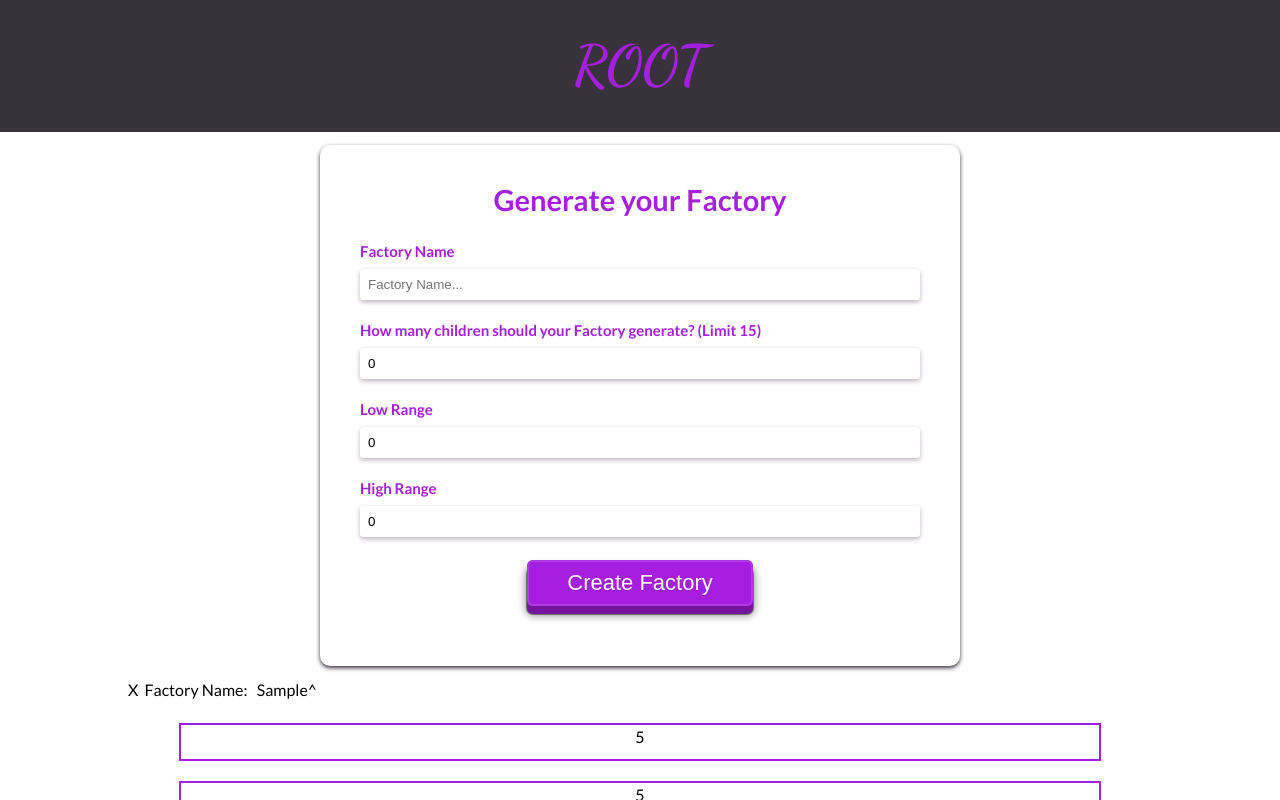
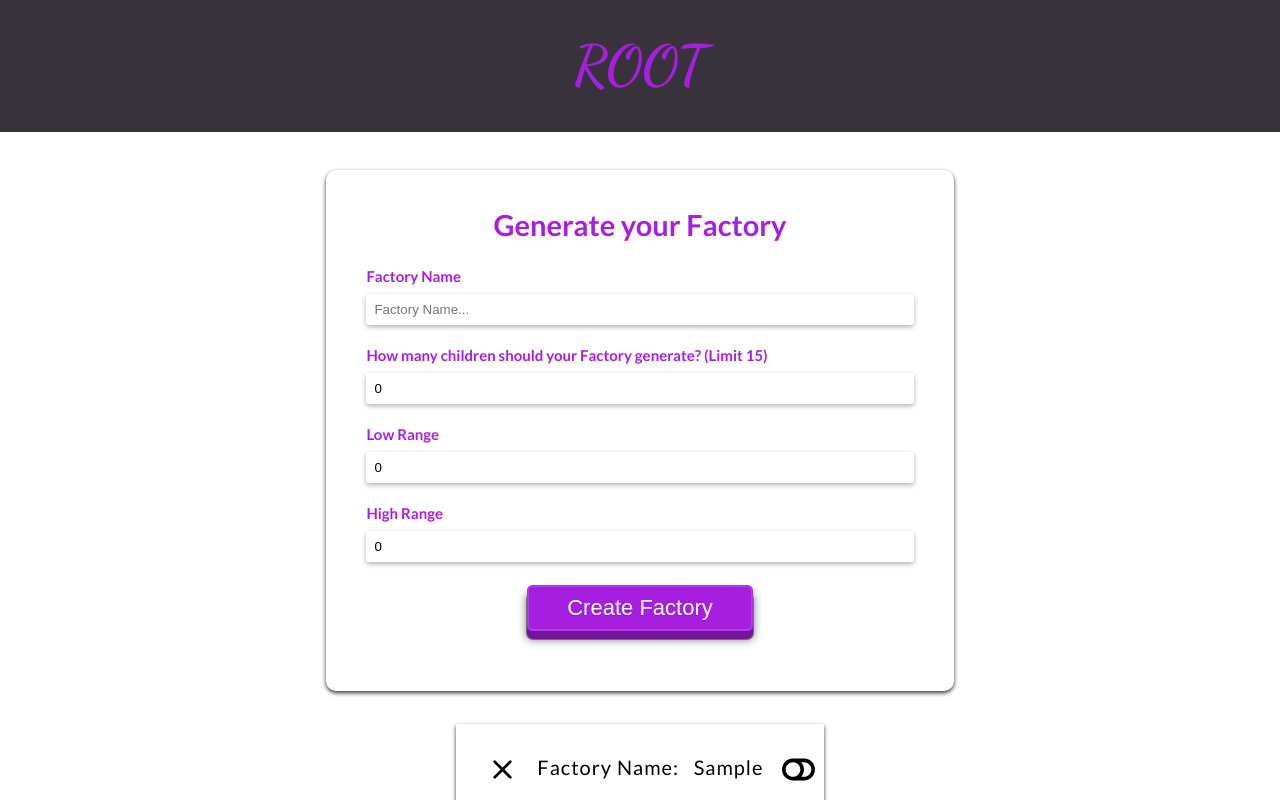
Before and after one commit to bangarangler/full-stack-web-programming-challenge, a React (Create React App) app: page / in a window 1280 px wide. Both pictures are taken after typing "Sample", "5", "5", "5" into the empty fields and a click on the button "Create Factory". Shown: the top 800 px of the page. Built offline with nearby package versions, Linux system fonts and the light colour scheme; no server answers.

Commit message:
Working on some styling

```diff
--- a/src/components/FactoriesDisplay/Factory.js
+++ b/src/components/FactoriesDisplay/Factory.js
@@ -1,5 +1,7 @@
 import React, { useState } from "react";
 import axios from "axios";
+import { FaToggleOff, FaToggleOn } from 'react-icons/fa';
+import { IoMdClose } from 'react-icons/io';
 
 import RenameForm from "../renameForm/renameForm.js";
 
@@ -49,11 +51,14 @@ const Factory = ({ factory, root, setRoot }) => {
   return (
     <div className={styles.Wrapper}>
       <div className={styles.Display}>
+        <div className={styles.factoryNameContainer}>
         <p className={styles.Name}>
-          <span onClick={e => removeFactory(e, factory._id)}>X</span>&nbsp;
-          Factory Name: &nbsp; {factory.factName}
-          <span onClick={() => setShowForm(!showForm)}>^</span>
+    <span onClick={e => removeFactory(e, factory._id)}><IoMdClose className={styles.icons} /></span>&nbsp;
+    Factory Name: &nbsp; {factory.factName} &nbsp;
+    <span onClick={() => setShowForm(!showForm)}>{showForm === false ? <FaToggleOff className={styles.icons}/> : <FaToggleOn className={styles.icons} />}</span>
         </p>
+        </div>
+    </div>
         {showForm && (
           <RenameForm
             factory={factory}
@@ -70,7 +75,6 @@ const Factory = ({ factory, root, setRoot }) => {
             </div>
           );
         })}
-      </div>
     </div>
   );
 };
--- a/src/components/FactoriesDisplay/Factory.module.scss
+++ b/src/components/FactoriesDisplay/Factory.module.scss
@@ -3,23 +3,46 @@
 .Wrapper {
   .Display {
     //@include showMe()
+    .factoryNameContainer{
+      //@include showMe;
+      box-shadow: 0 2px 4px $bgColorDark;
+      margin: 2% auto;
+      padding: 1%;
+      //@include customLayout(flex-start, center, row);
+      .icons {
+        font-size: 3.5rem;
+        margin: 0 8px;
+        padding: 2%;
+      }
+      .Name {
+        @include customLayout(space-evenly, flex-start, row);
+        padding: 3%;
+        margin-top: 2%;
+        width: max-content;
+        font-size: 2rem;
+        letter-spacing: .1rem;
+      }
+    }
     @include customLayout(flex-start, center, row);
     flex-wrap: wrap;
     width: 80%;
     margin: 0 auto;
-    .Name {
+  }
+}
 
-    }
 .flex {
   @include customLayout(center, center, column);
   //height: 80vh;
-      width: 90%;
-      margin: 1% auto;
-      @include showMe();
+  width: 30%;
+  margin: 2% auto;
+  //@include showMe();
+  box-shadow: 0 2px 4px $purp;
   @include customBorder(2px, solid, $purp);
+  //background: $purp;
   .Children {
+    color: $bgColorDark;
+    font-size: 3.5rem;
+    padding: 2%;
     //@include showMe();
   }
 }
-  }
-}
--- /dev/null
+++ b/src/components/factoryForm/Message.js
@@ -0,0 +1,11 @@
+import React from 'react'
+
+import styles from './Message.module.scss';
+
+const Message = ({ message }) => {
+  return (
+  <p className={styles.alert}>{message}</p>
+  )
+}
+
+export default Message;
--- /dev/null
+++ b/src/components/factoryForm/Message.module.scss
@@ -0,0 +1,13 @@
+@import '../../SCSS/index.scss';
+
+.alert {
+  background: darken($purp, 20%);
+  //@include showMe;
+  margin: 3% auto;
+  width: max-content;
+  border-radius: 5px;
+  padding: 2%;
+  color: white;
+  font-size: 2rem;
+  font-weight: $bold;
+}
--- a/src/components/factoryForm/factoryForm.js
+++ b/src/components/factoryForm/factoryForm.js
@@ -4,6 +4,7 @@ import axios from "axios";
 import uuid from "uuid/v4";
 
 import useFormState from "../../hooks/useFormState.js";
+import Message from './Message.js';
 
 import styles from "./factoryForm.module.scss";
 
@@ -112,6 +113,7 @@ const FactoryForm = ({ generateFactory, setRoot }) => {
         <h3 className={styles.formHeading}>Generate your Factory</h3>
         <label htmlFor="factoryName">Factory Name</label>
         <input
+          className={styles.scaleUp}
           type="text"
           name="factoryName"
           value={factoryName}
@@ -151,7 +153,7 @@ const FactoryForm = ({ generateFactory, setRoot }) => {
         >
           Create Factory
         </button>
-        {message}
+    {message && <Message message={message}/>}
       </form>
     </div>
   );
--- a/src/components/factoryForm/factoryForm.module.scss
+++ b/src/components/factoryForm/factoryForm.module.scss
@@ -2,7 +2,7 @@
 
 .Container {
   @include customLayout(center, flex-start, column);
-  margin: 1 1% auto;
+  margin: 2% 1% auto;
 }
 .Form {
   @include customLayout(center, flex-start, column);
@@ -32,7 +32,11 @@
     padding: 8px;
     box-shadow: 0px 2px 5px lighten($bgColorDark, 50%);
     border-radius: 3px;
-
+    &:focus {
+    outline: none;
+    -webkit-animation: scaleUp 0.4s cubic-bezier(0.390, 0.575, 0.565, 1.000) both;
+            animation: scaleUp 0.4s cubic-bezier(0.390, 0.575, 0.565, 1.000) both;
+    }
   }
 }
 
@@ -71,3 +75,26 @@ position: relative;
     outline: none;
   }
 }
+
+
+
+@-webkit-keyframes scaleUp {
+	0% {
+		-webkit-transform: scale(1);
+						transform: scale(1);
+	}
+	100% {
+		-webkit-transform: scale(0.5);
+						transform: scale(0.5);
+	}
+}
+@keyframes scaleUp {
+	0% {
+		-webkit-transform: scale(0.5);
+						transform: scale(0.5);
+	}
+	100% {
+		-webkit-transform: scale(1);
+						transform: scale(1);
+	}
+}
--- a/src/components/renameForm/renameForm.js
+++ b/src/components/renameForm/renameForm.js
@@ -3,6 +3,8 @@ import React, { useEffect } from "react";
 import axios from "axios";
 
 import useFormState from "../../hooks/useFormState.js";
+
+import styles from './renameForm.module.scss';
 
 const RenameForm = ({ factory, root, setRoot, showForm, setShowForm }) => {
   const [updateName, setUpdateName] = useFormState("");
@@ -53,7 +55,7 @@ const RenameForm = ({ factory, root, setRoot, showForm, setShowForm }) => {
   };
 
   return (
-    <form>
+    <form className={styles.Form}>
       <input
         type="text"
         placeholder={factory.factName}
--- a/src/components/renameForm/renameForm.module.scss
+++ b/src/components/renameForm/renameForm.module.scss
@@ -0,0 +1,60 @@
+@import '../../SCSS/index.scss';
+
+.Form {
+  @include customLayout(flex-start, center, column);
+  //@include showMe;
+  width: 100%;
+  input {
+    margin: 10px 0 3px;
+    border: none;
+    width: 50%;
+    height: 50px;
+    margin: 2% auto;
+    box-shadow: 0 2px 5px lighten($bgColorDark, 30%);
+    border-radius: 3px;
+    font-size: 3rem;
+    &:focus {
+      outline: none;
+    }
+  }
+  button {
+    background: $purp;
+    color: #fff;
+    border: none;
+    position: relative;
+    height: 50px;
+    font-size: 2.6em;
+    padding: 0 2em;
+    border-radius: 3px;
+    cursor: pointer;
+    transition: 800ms ease all;
+    outline: none;
+    margin-bottom: 2%;
+    &:hover {
+      background: #fff;
+      color: $purp;
+    }
+    &:before,
+    &:after {
+      content: '';
+      position: absolute;
+      top: 0;
+      right: 0;
+      height: 2px;
+      width: 0;
+      background: $purp;
+      transition: 400ms ease all;
+    }
+    &:after {
+      right: inherit;
+      top: inherit;
+      left: 0;
+      bottom: 0;
+    }
+    &:hover:before,
+    &:hover:after {
+      width: 100%;
+      transition: 800ms ease all;
+    }
+  }
+}
```
Lines whose indentation alone changed are shown as unchanged.
